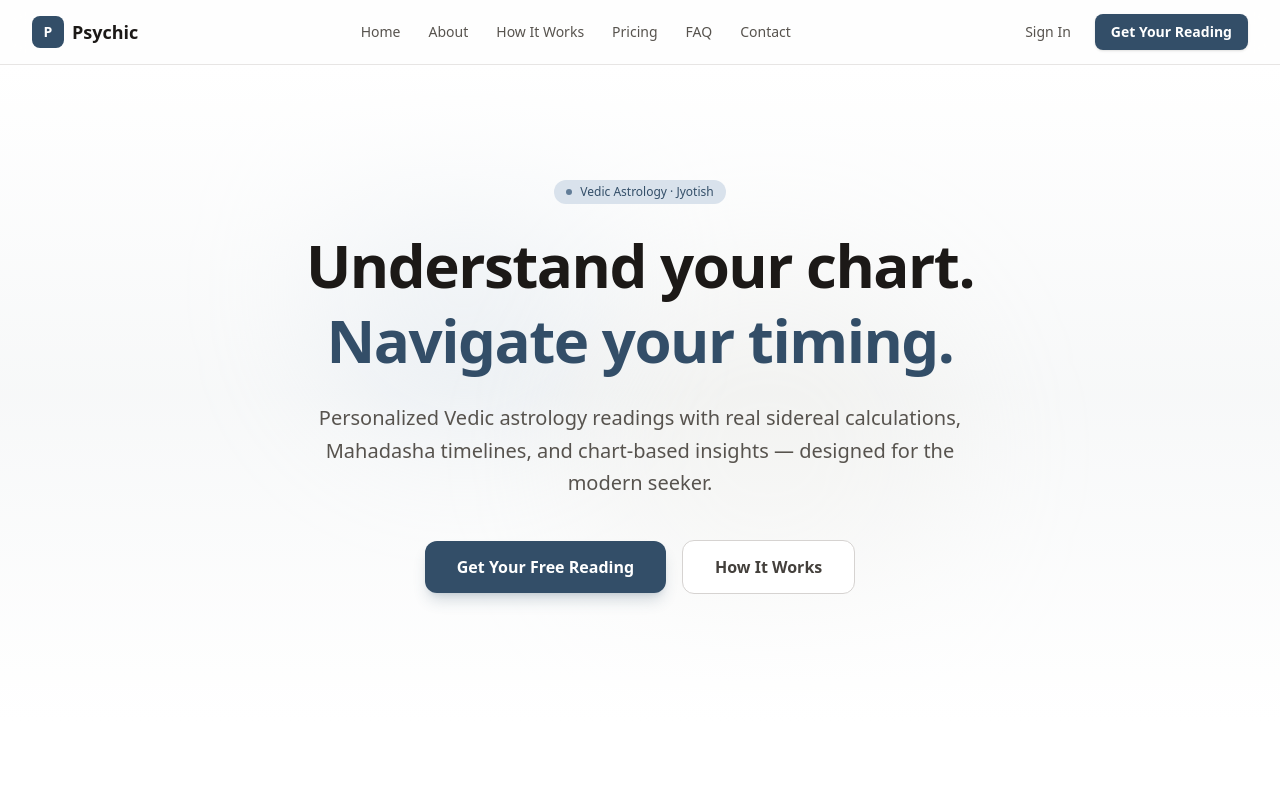
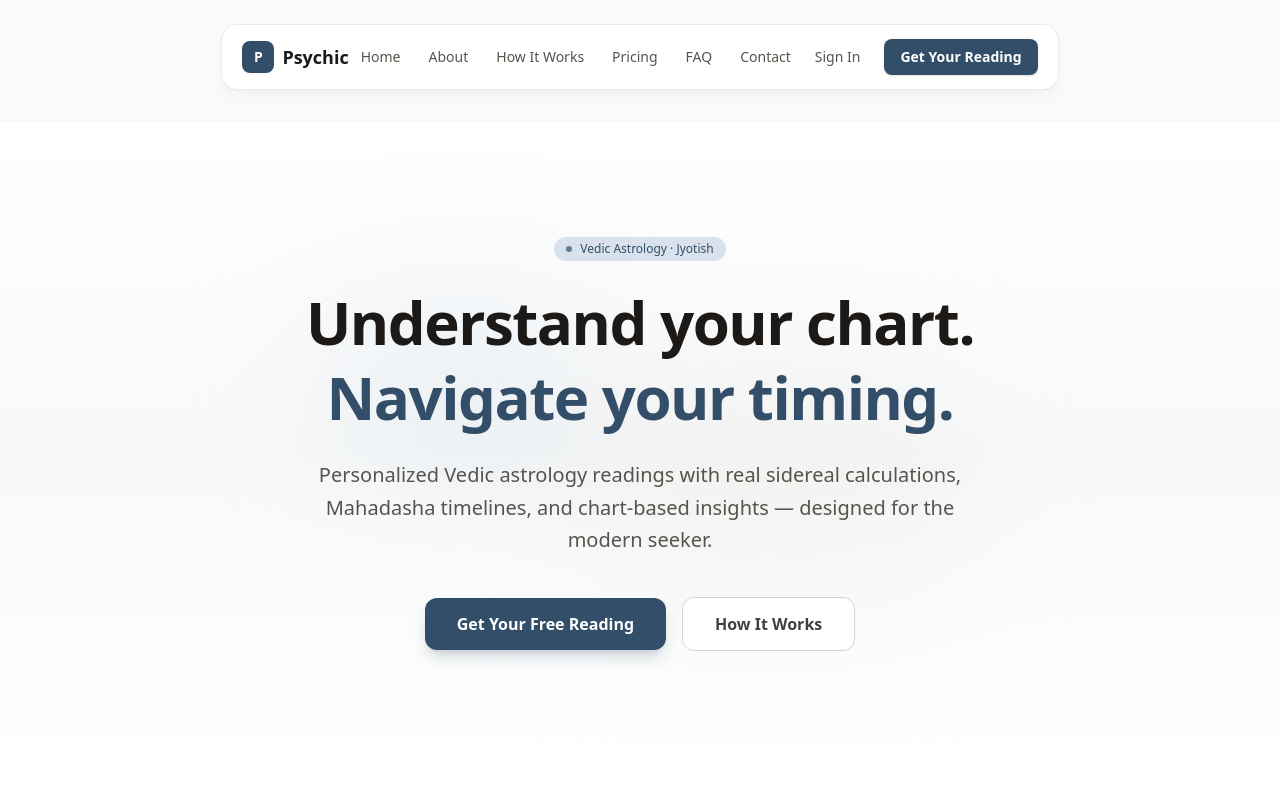
Before and after one commit to ava12nish/psychic, a Next.js app: page / in a window 1280 px wide. Shown: the top 800 px of the page. Built offline with nearby package versions, Linux system fonts and the light colour scheme.

Commit message:
style: change navbar to floating pill design

```diff
--- a/src/components/layout/Header.tsx
+++ b/src/components/layout/Header.tsx
@@ -16,8 +16,9 @@ export default function Header() {
     const [mobileMenuOpen, setMobileMenuOpen] = useState(false);
 
     return (
-        <header className="sticky top-0 z-50 bg-white/80 backdrop-blur-md border-b border-neutral-200">
-            <div className="max-w-7xl mx-auto px-4 sm:px-6 lg:px-8">
+        <div className="sticky top-4 z-50 max-w-5xl mx-auto px-4 sm:px-6 lg:px-8 mt-4 md:mt-6 mb-4 md:mb-8 pointer-events-none">
+            <header className="w-full bg-white/85 backdrop-blur-lg border border-neutral-200/80 shadow-lg shadow-neutral-200/30 rounded-2xl pointer-events-auto transition-all">
+                <div className="px-4 sm:px-5">
                     <div className="flex items-center justify-between h-16">
                         {/* Logo */}
                         <Link href="/" className="flex items-center gap-2 group">
@@ -78,7 +79,7 @@ export default function Header() {
 
                     {/* Mobile Menu */}
                     {mobileMenuOpen && (
-                    <div className="md:hidden border-t border-neutral-200 py-4 animate-fade-in">
+                        <div className="md:hidden border-t border-neutral-200/50 py-4 animate-fade-in px-2">
                             <nav className="flex flex-col gap-1">
                                 {navigation.map((item) => (
                                     <Link
@@ -90,7 +91,7 @@ export default function Header() {
                                         {item.name}
                                     </Link>
                                 ))}
-                            <hr className="my-2 border-neutral-200" />
+                                <hr className="my-2 border-neutral-200/50" />
                                 <Link
                                     href="/login"
                                     className="px-3 py-2.5 text-sm font-medium text-neutral-600 hover:text-neutral-900 hover:bg-neutral-100 rounded-lg transition-colors"
@@ -110,5 +111,6 @@ export default function Header() {
                     )}
                 </div>
             </header>
+        </div>
     );
 }
```
Lines whose indentation alone changed are shown as unchanged.
